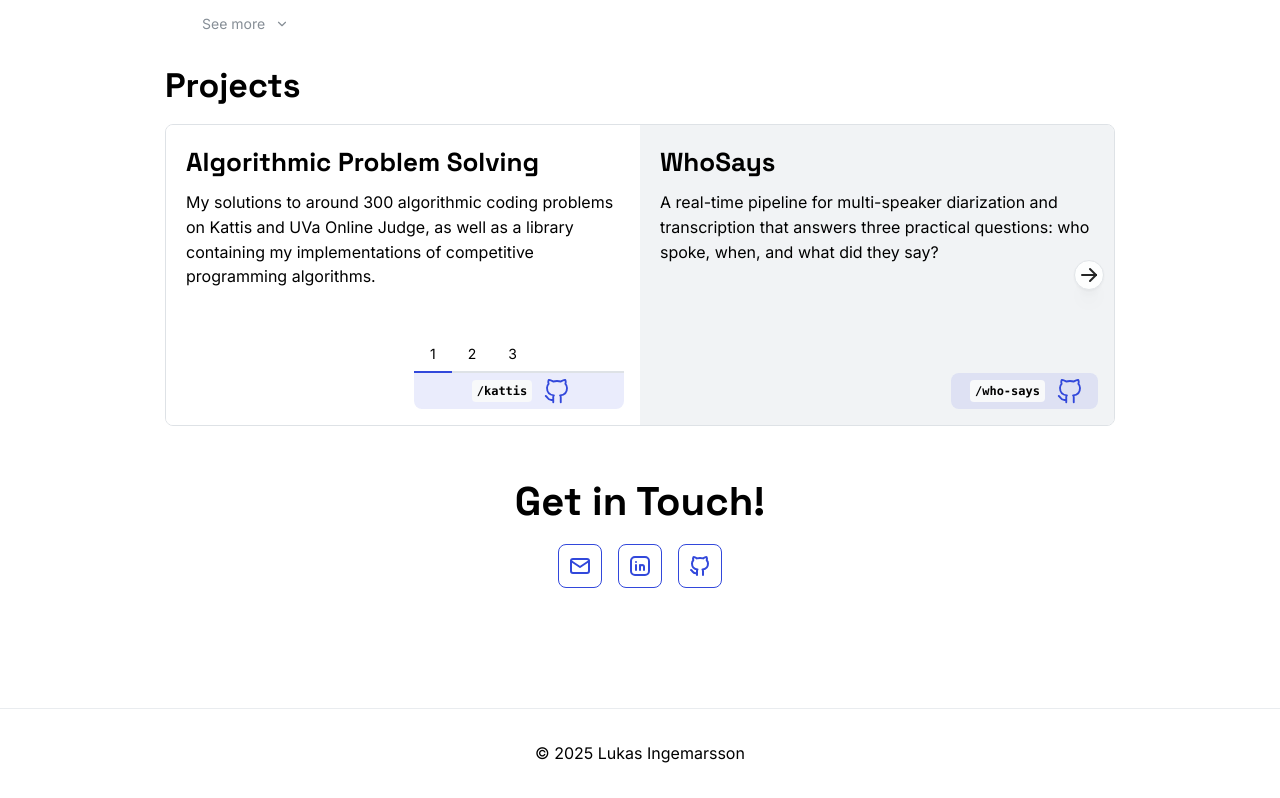
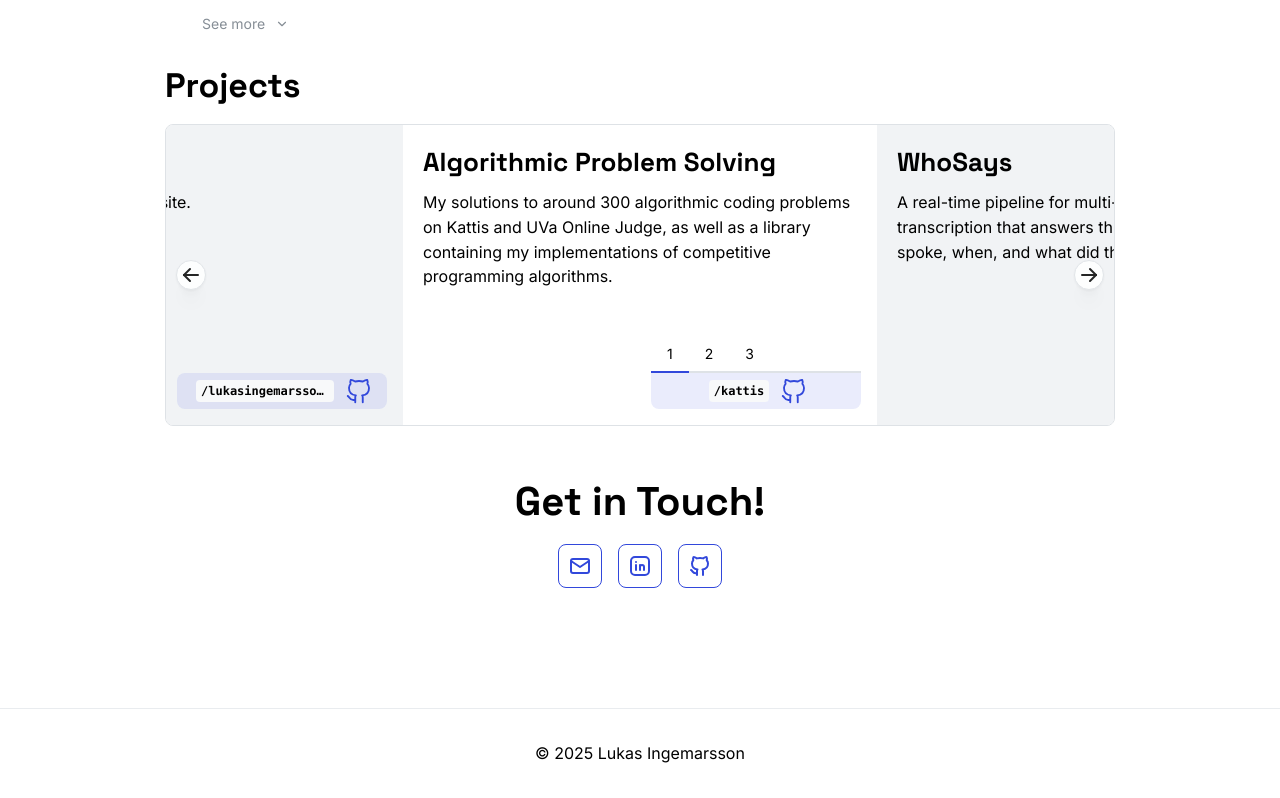
Before and after one commit to LukasIngemarsson/lukasingemarsson.github.io, a React (Vite) app in the folder personal-website/: page /#aboutme in a window 1280 px wide. Shown: the part 1877-2675 px from the top of the page. Built offline with nearby package versions, Linux system fonts and the light colour scheme.

Commit message:
increased border width, set project caruosel to loop

```diff
--- a/personal-website/src/App.tsx
+++ b/personal-website/src/App.tsx
@@ -57,11 +57,17 @@ const theme = createTheme({
         radius: "md",
       },
     },
+    Paper: {
+      styles: { root: { borderWidth: "var(--mantine-border-width)" } },
+    },
+    Accordion: {
+      styles: { item: { borderWidth: "var(--mantine-border-width)" } },
+    },
   },
 });
 
 const cssVariablesResolver: CSSVariablesResolver = (theme) => ({
-  variables: {},
+  variables: { "--mantine-border-width": "1.5px" },
   light: {
     "--primary": "white",
     "--secondary": theme.colors.gray[1],
@@ -78,7 +84,7 @@ function App() {
   const isTabletOrBelow = useMediaQuery("(max-width: 991px)");
 
   const sectionRefs = Object.fromEntries(
-    SECTIONS_DATA.map(({ id }) => [id, useRef<HTMLDivElement>(null)])
+    SECTIONS_DATA.map(({ id }) => [id, useRef<HTMLDivElement>(null)]),
   );
 
   const scrollToSection = (id: string) => {
--- a/personal-website/src/components/BlurredBackground.tsx
+++ b/personal-website/src/components/BlurredBackground.tsx
@@ -43,12 +43,13 @@ function BlurredBackground({
         inset={0}
         style={{
           borderRadius: "inherit",
-          border: "1px solid var(--mantine-color-default-border)",
+          border:
+            "var(--mantine-border-width) solid var(--mantine-color-default-border)",
           pointerEvents: "none",
-          zIndex: 2
+          zIndex: 2,
         }}
       />
-    </Box >
+    </Box>
   );
 }
 
--- a/personal-website/src/sections/Projects.tsx
+++ b/personal-website/src/sections/Projects.tsx
@@ -1,7 +1,7 @@
 import { Carousel } from "@mantine/carousel";
 import { Paper, useMantineTheme } from "@mantine/core";
 import { useMediaQuery } from "@mantine/hooks";
-import { IconArrowRight, IconArrowLeft } from '@tabler/icons-react';
+import { IconArrowRight, IconArrowLeft } from "@tabler/icons-react";
 
 import ProjectCarouselSlide from "../components/ProjectCarouselSlide";
 import Section from "../components/Section";
@@ -10,20 +10,23 @@ import { PROJECTS_DATA } from "../data/projects.data";
 function Projects() {
   const theme = useMantineTheme();
   const isSmallMobile = useMediaQuery("(max-width: 590px)");
-  const isMobileOrTablet = useMediaQuery(`(max-width: ${theme.breakpoints.md})`);
+  const isMobileOrTablet = useMediaQuery(
+    `(max-width: ${theme.breakpoints.md})`,
+  );
 
   return (
     <Section title="Projects">
       <Paper withBorder p={0} style={{ overflow: "hidden" }}>
         <Carousel
-          height={isSmallMobile ? 350 : isMobileOrTablet ? 275 : 300}
+          height={isMobileOrTablet ? 350 : 300}
           controlsOffset="xs"
-          slideSize={isSmallMobile ? "100%" : isMobileOrTablet ? "75%" : "50%"}
+          slideSize={isSmallMobile ? "100%" : isMobileOrTablet ? "60%" : "50%"}
           controlSize={30}
           nextControlIcon={<IconArrowRight size={24} />}
           previousControlIcon={<IconArrowLeft size={24} />}
           withControls={!isSmallMobile && !isMobileOrTablet}
           withIndicators={isSmallMobile || isMobileOrTablet}
+          emblaOptions={{ loop: true }}
         >
           {PROJECTS_DATA.map((slide, idx) => (
             <ProjectCarouselSlide
```
